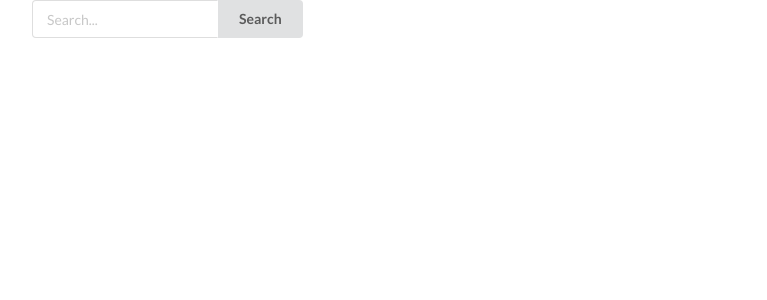
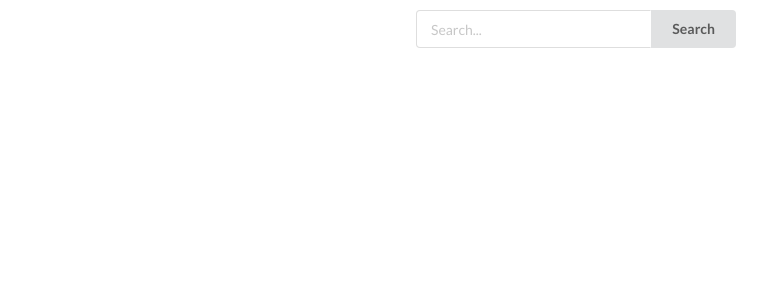
Before and after one commit to nitrogenous/bookify, a React (Create React App) app: page / in a window 1280 px wide. Shown: the top 300 px of the page, without its empty margins (64-831 px from the left). Built offline with nearby package versions, Linux system fonts and the light colour scheme.

Commit message:
added search field css

```diff
--- a/src/Components/SearchField.js
+++ b/src/Components/SearchField.js
@@ -6,9 +6,11 @@ const SearchField = () => {
     const { searchForBooks } = useContext(BooksContext);
 
     return (
-        <div className="ui action input">
-            <input type="text" placeholder="Search..." onChange={event => setBookName(event.target.value)} />
-            <button className="ui button" onClick={() => searchForBooks(bookName)}>Search</button>
+        <div className='search-field-wrapper'>
+            <div className="ui action input">
+                <input type="text" placeholder="Search..." onChange={event => setBookName(event.target.value)} />
+                <button className="ui button" onClick={() => searchForBooks(bookName)}>Search</button>
+            </div>
         </div>
     );
 };
--- a/src/index.css
+++ b/src/index.css
@@ -10,6 +10,16 @@ body {
 code {
   font-family: source-code-pro, Menlo, Monaco, Consolas, 'Courier New',
     monospace;
+}
+
+.search-field-wrapper {
+  margin: 10px;
+  display: flex;
+  justify-content: center;
+}
+
+.search-field-wrapper .ui.action.input{
+  width: 25vw;
 }
 
 .book-listing-wrapper {
```
